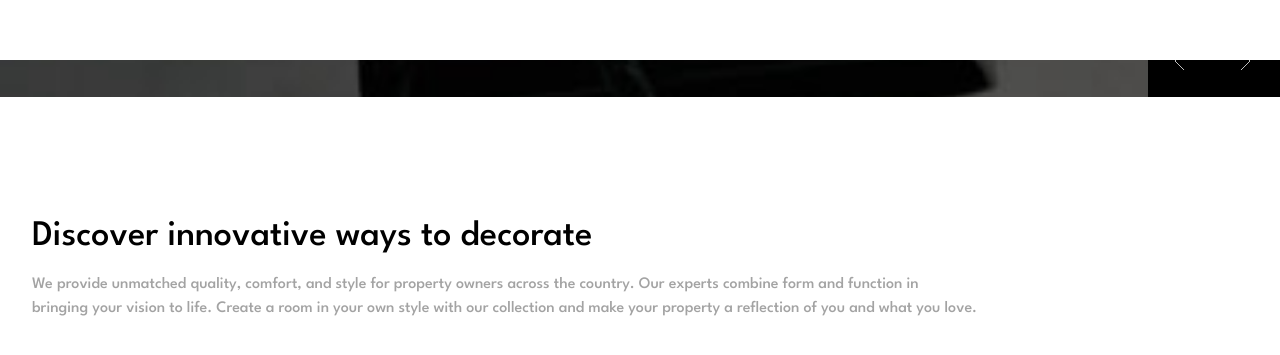
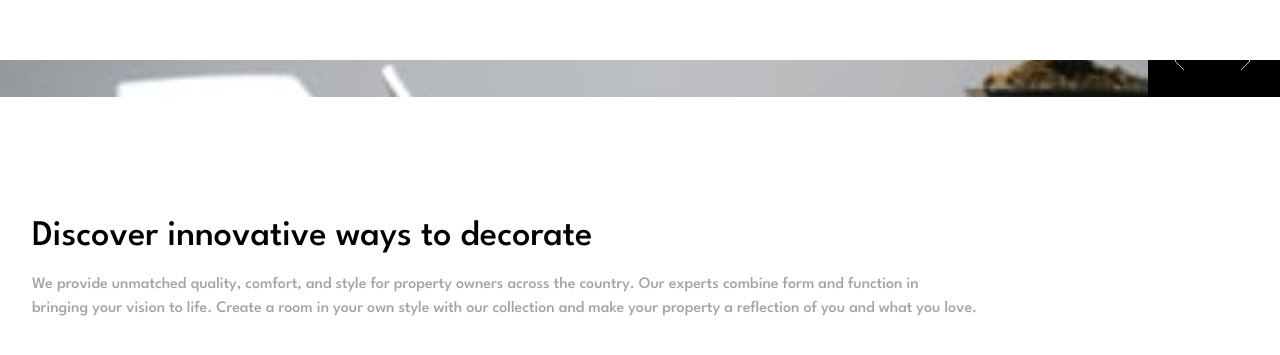
Before and after one commit to puyanwei/room-furniture-store, a Next.js app: page / in a window 1280 px wide. Shown: the part 121-476 px from the top of the page. Built offline with nearby package versions, Linux system fonts and the light colour scheme.

Commit message:
Update ImageNumber to infer its union numbers from homepageHeroImages array

```diff
--- a/components/3-compositions/HomeHero/index.tsx
+++ b/components/3-compositions/HomeHero/index.tsx
@@ -7,43 +7,25 @@ import { Icon } from "@/components/1-atoms/Icons"
 import { homepageHeroImages } from "@/shared/consts"
 import { useState } from "react"
 
-type ImageNumber = 1 | 2 | 3
-
 export type Images = Readonly<{
   src: string
   alt: string
 }>
+type ConvertToNumber<T> = T extends `${infer T extends number}` ? T : never
 
-// export const homepageHeroImages = [
-//   {
-//     src: "/assets/mobile-image-hero-1.jpg",
-//     alt: "white chair and wooden desk",
-//   },
-//   {
-//     src: "/assets/mobile-image-hero-2.jpg",
-//     alt: "3 multicolored plastic chairs",
-//   },
-//   {
-//     src: "/assets/mobile-image-hero-3.jpg",
-//     alt: "a black metal chair",
-//   },
-// ] as const satisfies readonly Images[];
-
-// type Indexes = Exclude<keyof typeof homepageHeroImages, keyof Array<any>>; // From https://twitter.com/TheRealP_YAN/status/1670005437372981249. Expecting "1"|"2"|"3"
-// type ToNumber<T> = T extends `${infer T extends number}` ? T : never; // Convert string of numbers union to union numbers
-// type NumberedIndexesInArray = ToNumber<Indexes> // Expecting 1 | 2 | 3
-// //   ^?
+type IndexesAsStringOfUnions = Exclude<keyof typeof homepageHeroImages, keyof Array<any>>
+type ImageNumber = ConvertToNumber<IndexesAsStringOfUnions>
 
 export function HomeHero() {
-  const [selectedImage, setSelectedImage] = useState<ImageNumber>(3)
+  const [selectedImage, setSelectedImage] = useState<ImageNumber>(0)
 
   function handleBackButton() {
-    if (selectedImage === 1) return
+    if (selectedImage === 0) return
     setSelectedImage((selectedImage - 1) as ImageNumber)
   }
 
   function handleNextButton() {
-    const lastElementOfArray = homepageHeroImages.length
+    const lastElementOfArray = homepageHeroImages.length - 1
     if (selectedImage === lastElementOfArray) return
     setSelectedImage((selectedImage + 1) as ImageNumber)
   }
@@ -52,7 +34,7 @@ export function HomeHero() {
   return (
     <div className="relative flex flex-col overflow-hidden h-2/5">
       {homepageHeroImages.map(({ src, alt }, index) => {
-        const imageVisibility = selectedImage === index + 1 ? "" : "hidden"
+        const imageVisibility = selectedImage === index ? "opacity-100" : "opacity-0"
         return (
           <Image
             className={`absolute inset-0 w-full h-full object-cover ${imageVisibility}`}
--- a/shared/consts.ts
+++ b/shared/consts.ts
@@ -1,6 +1,6 @@
 import { Images, NavbarLinks } from "./types"
 
-export const navbarLinks: readonly NavbarLinks[] = [
+export const navbarLinks = [
   {
     name: "home",
     href: "/",
@@ -17,9 +17,9 @@ export const navbarLinks: readonly NavbarLinks[] = [
     name: "contact",
     href: "/contact",
   },
-] as const
+] as const satisfies readonly NavbarLinks[]
 
-export const homepageHeroImages: readonly Images[] = [
+export const homepageHeroImages = [
   {
     src: "/assets/mobile-image-hero-1.jpg",
     alt: "white chair and wooden desk",
@@ -32,4 +32,4 @@ export const homepageHeroImages: readonly Images[] = [
     src: "/assets/mobile-image-hero-3.jpg",
     alt: "a black metal chair",
   },
-] as const
+] as const satisfies readonly Images[]
```
